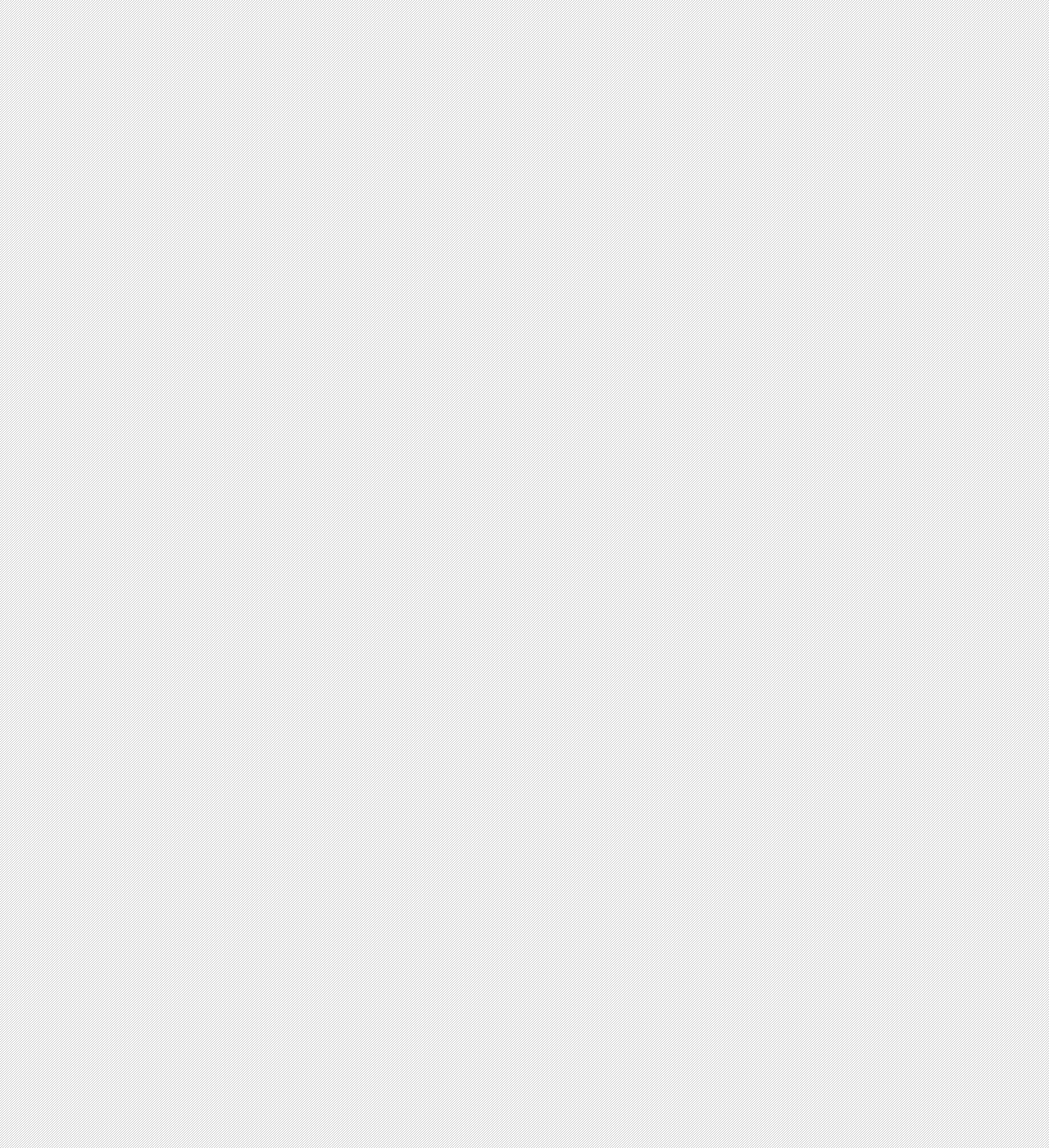
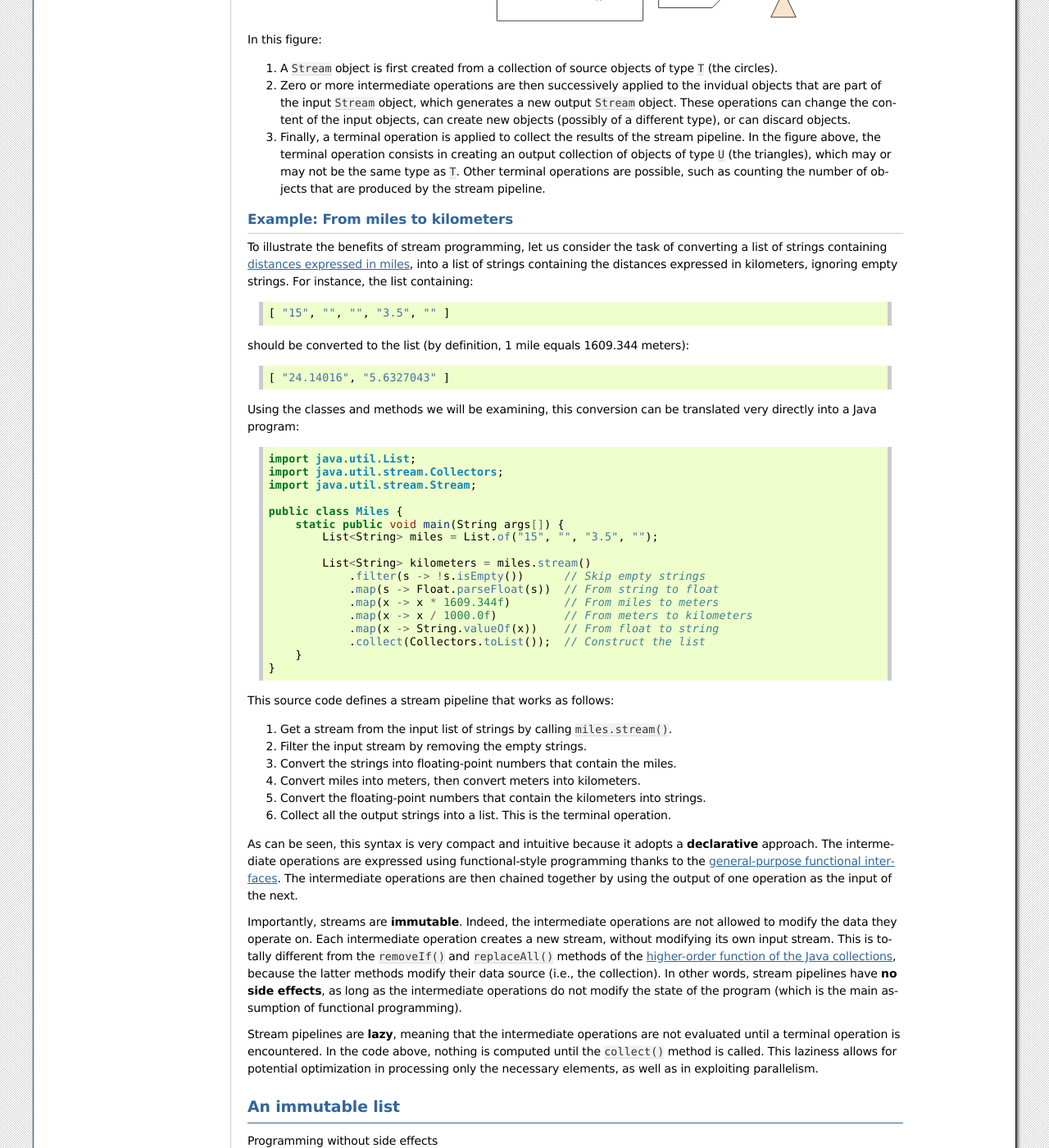
Before and after one commit to pschaus/book_lepl1402, a Sphinx documentation site: the page built from source/part6.rst, in a window 1280 px wide and 1400 px high, scrolled down 16629 px. Shown: the whole window at 82% size. Built offline with Sphinx 7.4.7, drawn with Linux system fonts in a browser that asks for light colours; formulas are drawn with MathJax 3; some of the changed text lies outside the part shown.

Commit message:
beginning streams

```diff
--- a/source/part6.rst
+++ b/source/part6.rst
@@ -594,6 +594,8 @@ This general form can be lightened in different situations:
      List<Integer>::size
 
 
+.. _general_purpose_functional_interfaces:
+
 General-purpose functional interfaces
 =====================================
 
@@ -832,6 +834,8 @@ For instance, the following code defines a consumer to print the result of a fun
     c.accept(f.apply(5));  // Displays: 50
 
 
+.. _higher_order_functions:
+
 Higher-order functions
 ----------------------
 
@@ -882,14 +886,90 @@ Here is a full example combining all these three methods:
     lst.forEach(x -> System.out.println(x));
 
 
-
-
-
 Streams
 ========
 
-Programming without side effects
+In computer science, the term "stream" generally refers to a **sequence of values accessed one after the other**, from the first to the last.
+
+"Stream programming" in Java refers to the use of the ``Stream`` API, which was introduced in Java 8 in the ``java.util.stream`` package. Streams in Java provide a **declarative way to perform computations on sequences of objects**. They enable you to express complex data processing queries more concisely and efficiently than traditional iteration using loops.
+
+Contrarily to Java collections such as ``List``, ``Set``, or ``Map``, streams are *not* a data structure that stores elements in the RAM of the computer. They are a sequence of elements that originate from a data source. This data source can correspond to a Java collection, but it might as well correspond to objects that are progressively read from a database, from the filesystem, or from a network communication, possibly without ever being entirely stored inside the RAM of the computer.
+
+In stream programming, the computations to be applied to the individual objects of a stream are declared as a **chain of simple operations** that is called a **stream pipeline**. Lambda expressions are in general used to concisely express these operations. A stream pipeline can be represented as follows:
+
+.. image:: _static/images/part6/stream.svg
+  :width: 75%
+  :align: center
+  :alt: Stream pipeline
+
+In this figure:
+
+1. A ``Stream`` object is first created from a collection of source objects of type ``T`` (the circles).
+
+2. Zero or more intermediate operations are then successively applied to the invidual objects that are part of the input ``Stream`` object, which generates a new output ``Stream`` object. These operations can change the content of the input objects, can create new objects (possibly of a different type), or can discard objects.
+
+3. Finally, a terminal operation is applied to collect the results of the stream pipeline. In the figure above, the terminal operation consists in creating an output collection of objects of type ``U`` (the triangles), which may or may not be the same type as ``T``. Other terminal operations are possible, such as counting the number of objects that are produced by the stream pipeline.
 
 
-Immutable collections
-=====================
+Example: From miles to kilometers
+---------------------------------
+
+To illustrate the benefits of stream programming, let us consider the task of converting a list of strings containing `distances expressed in miles <https://en.wikipedia.org/wiki/Mile>`_, into a list of strings containing the distances expressed in kilometers, ignoring empty strings. For instance, the list containing:
+
+..  code-block::
+
+    [ "15", "", "", "3.5", "" ]
+
+should be converted to the list (by definition, 1 mile equals 1609.344 meters):
+
+..  code-block::
+
+    [ "24.14016", "5.6327043" ]
+
+Using the classes and methods we will be examining, this conversion can be translated very directly into a Java program:
+
+..  code-block:: java
+
+    import java.util.List;
+    import java.util.stream.Collectors;
+    import java.util.stream.Stream;
+
+    public class Miles {
+        static public void main(String args[]) {
+            List<String> miles = List.of("15", "", "3.5", "");
+
+            List<String> kilometers = miles.stream()
+                .filter(s -> !s.isEmpty())      // Skip empty strings
+                .map(s -> Float.parseFloat(s))  // From string to float
+                .map(x -> x * 1609.344f)        // From miles to meters
+                .map(x -> x / 1000.0f)          // From meters to kilometers
+                .map(x -> String.valueOf(x))    // From float to string
+                .collect(Collectors.toList());  // Construct the list
+        }
+    }
+
+This source code defines a stream pipeline that works as follows:
+
+1. Get a stream from the input list of strings by calling ``miles.stream()``.
+
+2. Filter the input stream by removing the empty strings.
+
+3. Convert the strings into floating-point numbers that contain the miles.
+
+4. Convert miles into meters, then convert meters into kilometers.
+
+5. Convert the floating-point numbers that contain the kilometers into strings.
+
+6. Collect all the output strings into a list. This is the terminal operation.
+
+As can be seen, this syntax is very compact and intuitive because it adopts a **declarative** approach. The intermediate operations are expressed using functional-style programming thanks to the :ref:`general-purpose functional interfaces <general_purpose_functional_interfaces>`. The intermediate operations are then chained together by using the output of one operation as the input of the next.
+
+Importantly, streams are **immutable**. Indeed, the intermediate operations are not allowed to modify the data they operate on. Each intermediate operation creates a new stream, without modifying its own input stream. This is totally different from the ``removeIf()`` and ``replaceAll()`` methods of the :ref:`higher-order function of the Java collections <higher_order_functions>`, because the latter methods modify their data source (i.e., the collection). In other words, stream pipelines have **no side effects**, as long as the intermediate operations do not modify the state of the program (which is the main assumption of functional programming).
+
+Stream pipelines are **lazy**, meaning that the intermediate operations are not evaluated until a terminal operation is encountered. In the code above, nothing is computed until the ``collect()`` method is called. This laziness allows for potential optimization in processing only the necessary elements, as well as in exploiting parallelism.
+
+
+An immutable list
+=================
+
+Programming without side effects
```
Also changed, not shown: source/_static/images/part6/stream.svg (added).
